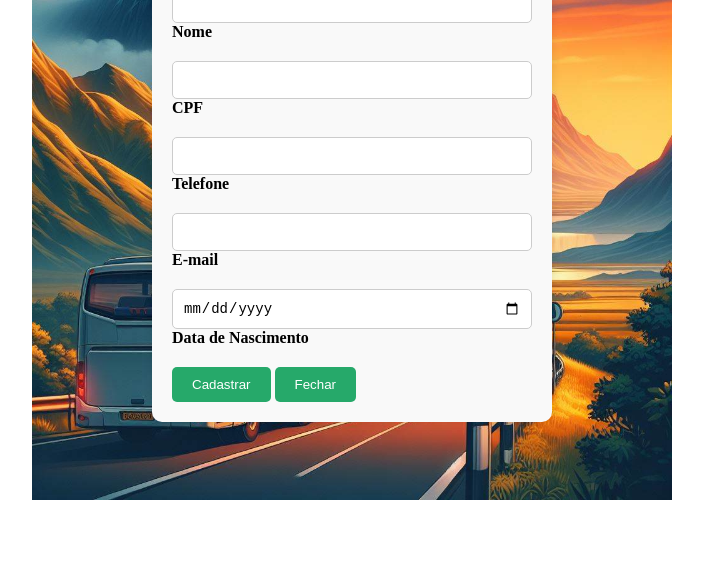
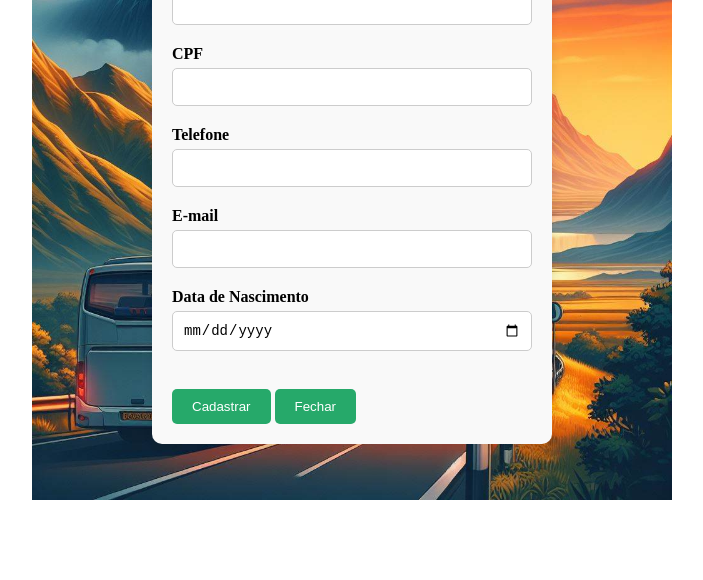
Before and after one commit to LeandroSSA/Projeto-PI, a plain HTML site: page BusTicketNow/CadastroUsuario/Cadastrousuario.html in a window 1280 px wide. Shown: the part 220-800 px from the top of the page, without its empty margins (288-991 px from the left). Drawn offline with Linux system fonts and the light colour scheme.

Commit message:
Update Cadastrousuario.html (25/04/2024)

```diff
--- a/BusTicketNow/CadastroUsuario/Cadastrousuario.html
+++ b/BusTicketNow/CadastroUsuario/Cadastrousuario.html
@@ -11,31 +11,32 @@
             <h2>Cadastro de Usuário</h2>
 
             <div class="input-field">
+                <label for="nome">Nome</label>
                 <input type="text" id="nome" name="nome" required>
-                <label for="nome">Nome</label>
             </div>
 
             <div class="input-field">
-                <input type="text" id="cpf" name="cpf" required>
                 <label for="cpf">CPF</label>
+                <input type="number" id="cpf" name="cpf" required>
             </div>
 
             <div class="input-field">
+                <label for="telefone">Telefone</label>
                 <input type="tel" id="telefone" name="telefone" required>
-                <label for="telefone">Telefone</label>
             </div>
 
             <div class="input-field">
+                <label for="email">E-mail</label>
                 <input type="email" id="email" name="email" required>
-                <label for="email">E-mail</label>
             </div>
 
             <div class="input-field">
+                <label for="data_nascimento">Data de Nascimento</label>
                 <input type="date" id="data_nascimento" name="data_nascimento" required>
-                <label for="data_nascimento">Data de Nascimento</label>
             </div>
 
             <div class="center">
+                <br/>
                 <button type="submit">Cadastrar</button>
                 <button type="button" onclick="window.close();">Fechar</button>
             </div>
```
